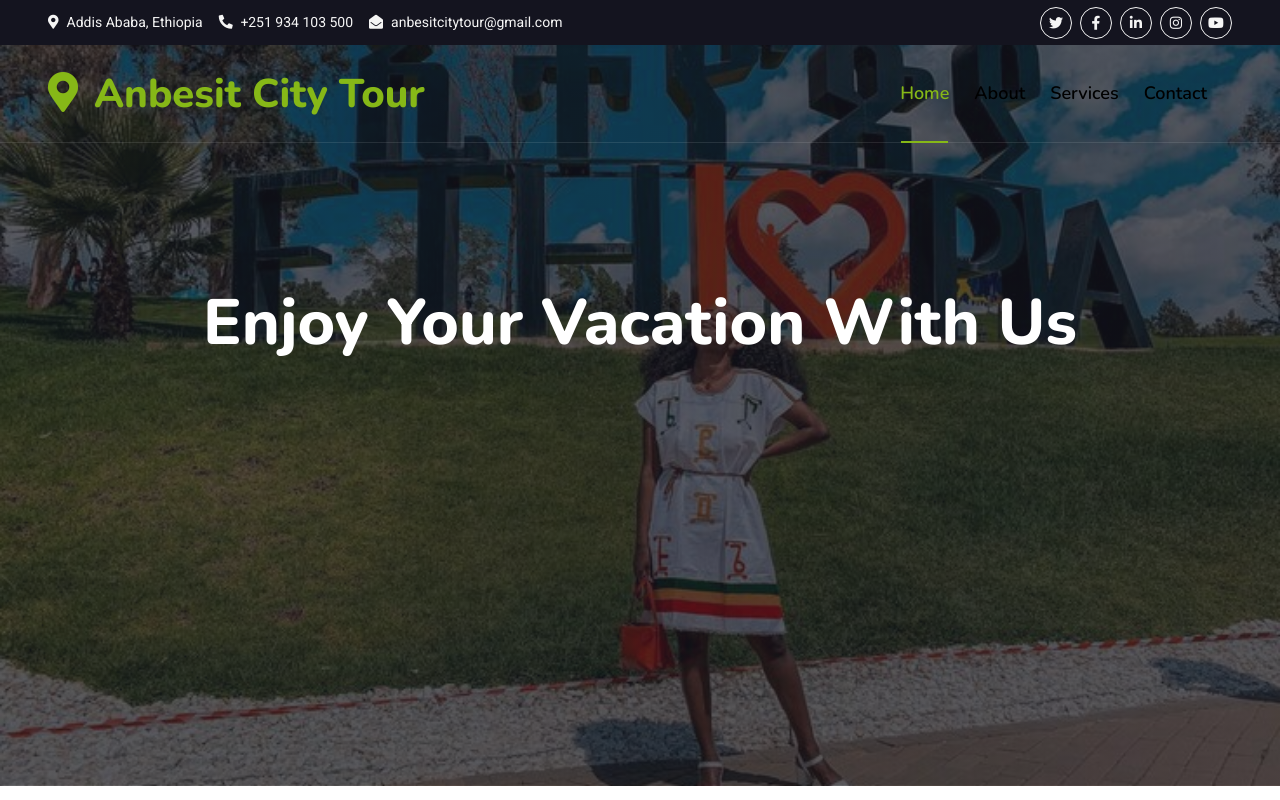
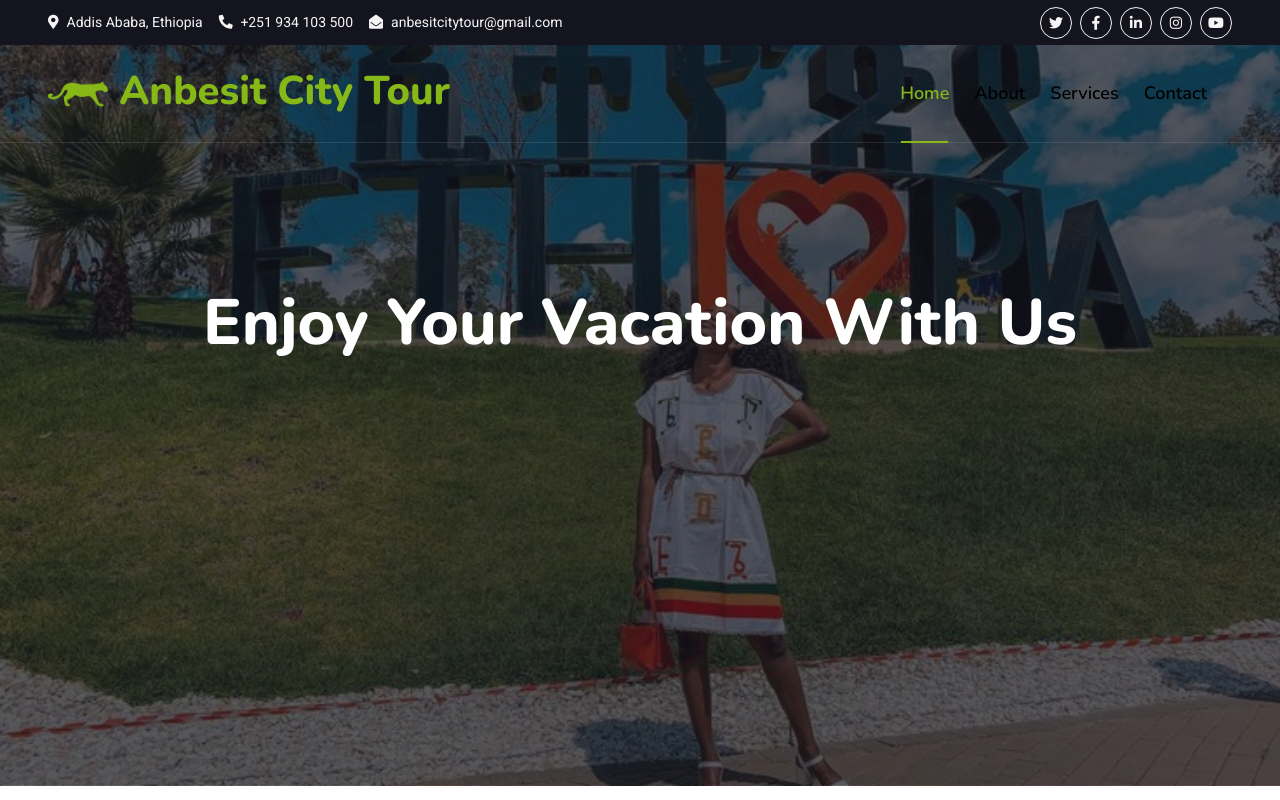
Before and after one commit to Benjii400/Travelcopy, a plain HTML site: page index.html in a window 1280 px wide. Shown: the top 800 px of the page. Drawn offline with nearby package versions, Linux system fonts and the light colour scheme.

Commit message:
commit 2

```diff
--- a/index.html
+++ b/index.html
@@ -9,7 +9,7 @@
     <meta content="" name="description">
 
     <!-- Favicon -->
-    <link href="img/favicon.ico" rel="icon">
+    <link href="img/cougar.png" rel="icon">
 
     <!-- Google Web Fonts -->
     <link rel="preconnect" href="https://fonts.googleapis.com">
@@ -72,7 +72,7 @@
     <div class="container-fluid position-relative p-0">
         <nav class="navbar navbar-expand-lg navbar-light px-4 px-lg-5 py-3 py-lg-0">
             <a href="" class="navbar-brand p-0">
-                <h1 class="text-primary m-0"><i class="fa fa-map-marker-alt me-3"></i>Anbesit City Tour</h1>
+                <h1 class="text-primary m-0"> <span> <img src="img/cougar.png" alt=""> </span> Anbesit City Tour</h1>
                 <!-- <img src="img/logo.png" alt="Logo"> -->
             </a>
             <button class="navbar-toggler" type="button" data-bs-toggle="collapse" data-bs-target="#navbarCollapse">
```
Also changed, not shown: img/cougar.png (added), img/logo.png (added).
